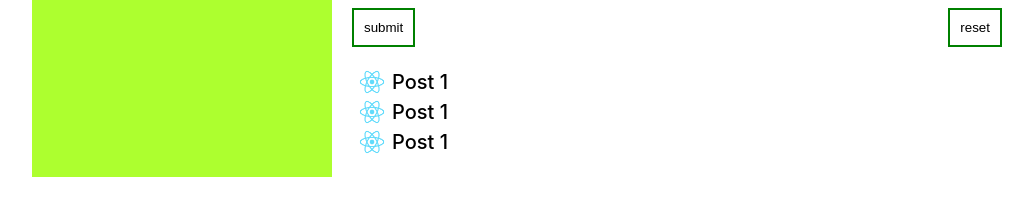
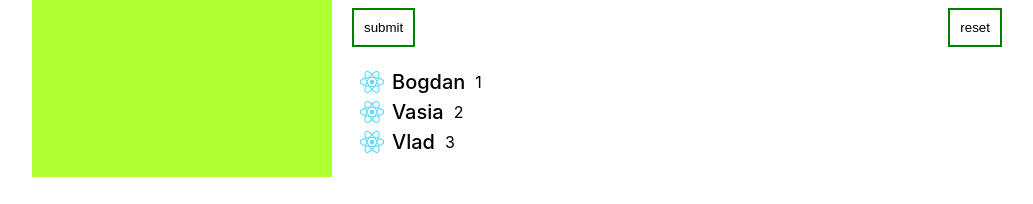
Before and after one commit to bogdan-Kozlovsky/Way_of_the_Samurai, a React (Create React App) app: page /profile in a window 1280 px wide. Shown: the part 912-1116 px from the top of the page, without its empty margins (123-1156 px from the left). Built offline with nearby package versions, Linux system fonts and the light colour scheme.

Commit message:
18_lesson

```diff
--- a/src/App.js
+++ b/src/App.js
@@ -3,6 +3,7 @@ import './App.css';
 import Header from './components/Header/Header'
 import Navigation from "./components/Navigation/Navigation";
 import Profile from "./components/Profile/Profile";
+import Dialogs from "./components/Dialogs/Dialogs";
 
 
 function App() {
@@ -12,6 +13,7 @@ function App() {
             <div className="box">
                 <Navigation/>
                 <Profile/>
+                {/*<Dialogs/>*/}
             </div>
         </div>
     );
--- /dev/null
+++ b/src/components/Dialogs/Dialogs.js
@@ -0,0 +1,12 @@
+import React from 'react';
+import style from './Dialogs.module.css'
+
+const Dialogs = () => {
+    return (
+        <>
+         Dialogs
+        </>
+    );
+};
+
+export default Dialogs;
--- a/src/components/Navigation/Navigation.module.css
+++ b/src/components/Navigation/Navigation.module.css
@@ -6,6 +6,7 @@
     padding: 20px;
     background-color: greenyellow;
     text-align: center;
+    margin-right: 20px;
 }
 
 .navigation__list {
--- a/src/components/Profile/MyPost/MyPost.js
+++ b/src/components/Profile/MyPost/MyPost.js
@@ -14,9 +14,9 @@ const MyPost = () => {
                     <button className={style.profile__post_btn}>submit</button>
                     <button className={style.profile__post_btn}>reset</button>
                 </div>
-                <Post/>
-                <Post/>
-                <Post/>
+                <Post message={'Bogdan'} likes={1}/>
+                <Post message={'Vasia'} likes={2}/>
+                <Post message={'Vlad'} likes={3}/>
             </div>
         </>
     );
--- a/src/components/Profile/MyPost/Post/Post.js
+++ b/src/components/Profile/MyPost/Post/Post.js
@@ -1,13 +1,14 @@
 import React from 'react';
 import style from './Post.module.css'
 
-const Post = () => {
+const Post = (props) => {
     return (
         <>
             <ul className={style.profile__post_items}>
                 <li className={style.profile__post_item}>
                     <img className={style.profile__post_icons} src="./../images/logo.png" alt="icons"/>
-                    <p className={style.profile__post_descr}>Post 1</p>
+                    <p className={style.profile__post_descr}>{props.message}</p>
+                    <span>{props.likes}</span>
                 </li>
             </ul>
         </>
--- a/src/components/Profile/MyPost/Post/Post.module.css
+++ b/src/components/Profile/MyPost/Post/Post.module.css
@@ -1,3 +1,7 @@
+.profile__post_items span{
+    margin-left: 10px;
+}
+
 .profile__post_item{
     display: flex;
     align-items: center;
--- a/src/components/Profile/Profile.module.css
+++ b/src/components/Profile/Profile.module.css
@@ -1,7 +1,7 @@
 /*profile*/
 
 .profile {
-    margin-left: 20px;
+
 }
 
 .profile__banner {
```
Also changed, not shown: src/components/Dialogs/Dialogs.module.css (added), 1 other file (tests, documents, lock files or other folders).
